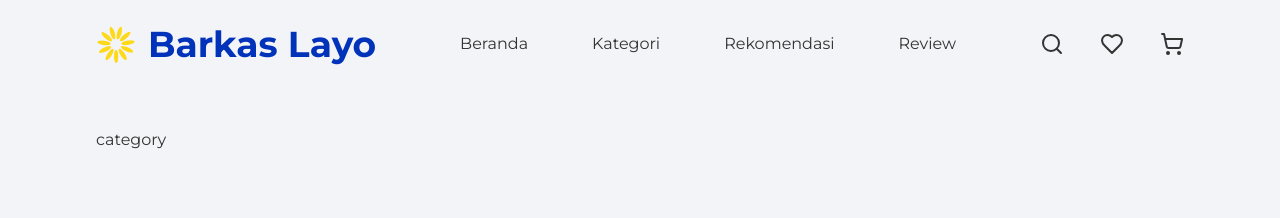
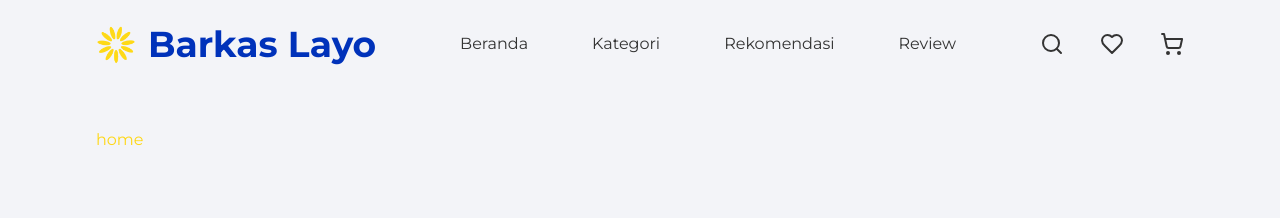
Before and after one commit to mhasaero/Barkas_Layo_WebDev_Techpo_2024, a Next.js app: page / in a window 1280 px wide. Shown: the top 218 px of the page. Built offline with nearby package versions, Linux system fonts and the light colour scheme.

Commit message:
fix: homepage

```diff
--- a/components/Root/Home.tsx
+++ b/components/Root/Home.tsx
@@ -1,7 +1,9 @@
 import React from "react";
 
 export default function Home() {
-  return
-  <div className="text-yellow">Home</div>;
-
+  return (
+    <section id="home" className="h-screen">
+      <h1 className="text-yellow">home</h1>
+    </section>
+  );
 }
```
